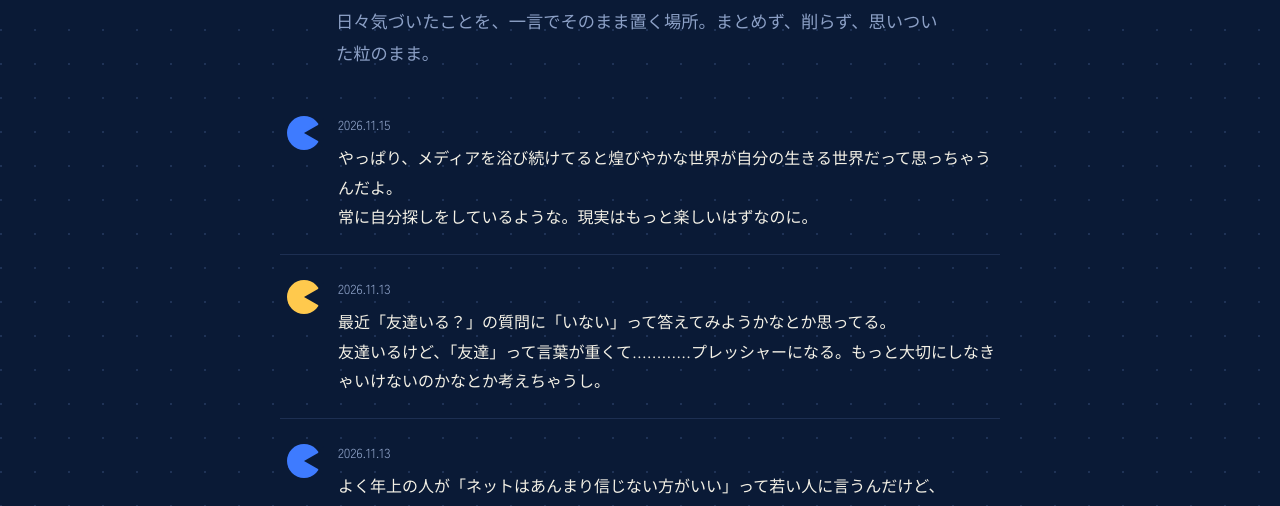
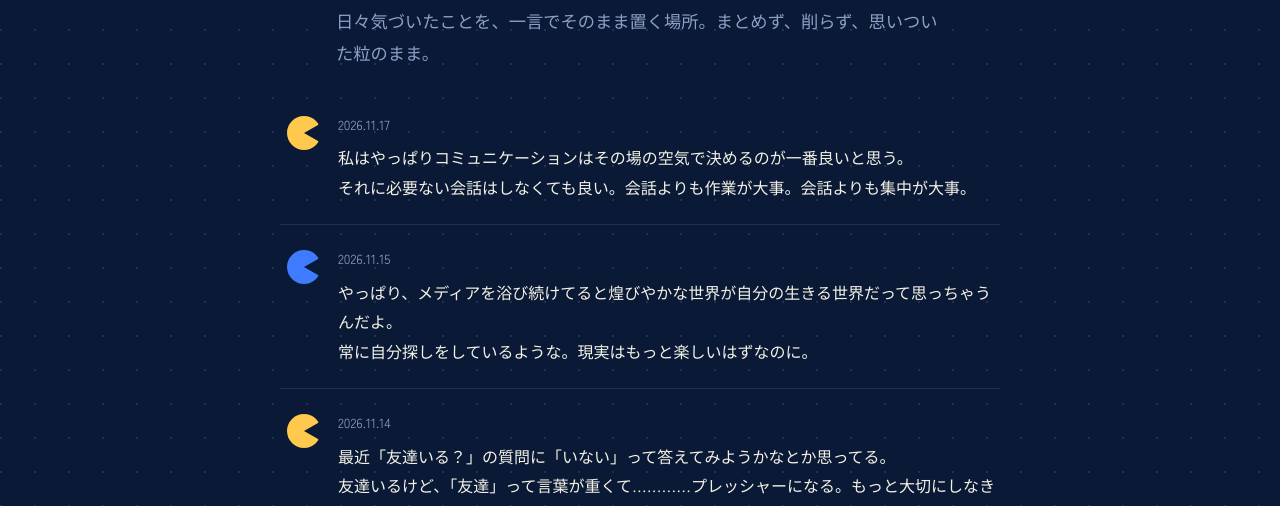
Before and after one commit to Azaleacreativeroom888/fan-communication, a plain HTML site: page blog.html in a window 1280 px wide. Shown: the part 285-791 px from the top of the page. Drawn offline with Linux system fonts and the light colour scheme.

Commit message:
Update blog.html

```diff
--- a/blog.html
+++ b/blog.html
@@ -249,6 +249,20 @@
 
         <div class="post">
           <svg class="post-avatar" viewBox="0 0 40 40" aria-hidden="true">
+            <circle cx="20" cy="20" r="17" fill="var(--yellow-400)"/>
+            <path d="M20 20 L34 12 A17 17 0 1 1 34 28 Z" fill="var(--navy-900)"/>
+          </svg>
+          <div class="post-body">
+            <div class="post-head">
+              <span class="post-time">2026.11.17</span>
+            </div>
+            <p class="post-text">私はやっぱりコミュニケーションはその場の空気で決めるのが一番良いと思う。
+それに必要ない会話はしなくても良い。会話よりも作業が大事。会話よりも集中が大事。</p>
+          </div>
+        </div>
+
+        <div class="post">
+          <svg class="post-avatar" viewBox="0 0 40 40" aria-hidden="true">
             <circle cx="20" cy="20" r="17" fill="var(--blue-500)"/>
             <path d="M20 20 L34 12 A17 17 0 1 1 34 28 Z" fill="var(--navy-900)"/>
           </svg>
@@ -268,7 +282,7 @@
           </svg>
           <div class="post-body">
             <div class="post-head">
-              <span class="post-time">2026.11.13</span>
+              <span class="post-time">2026.11.14</span>
             </div>
             <p class="post-text">最近「友達いる？」の質問に「いない」って答えてみようかなとか思ってる。
 友達いるけど、「友達」って言葉が重くて…………プレッシャーになる。もっと大切にしなきゃいけないのかなとか考えちゃうし。</p>
```
